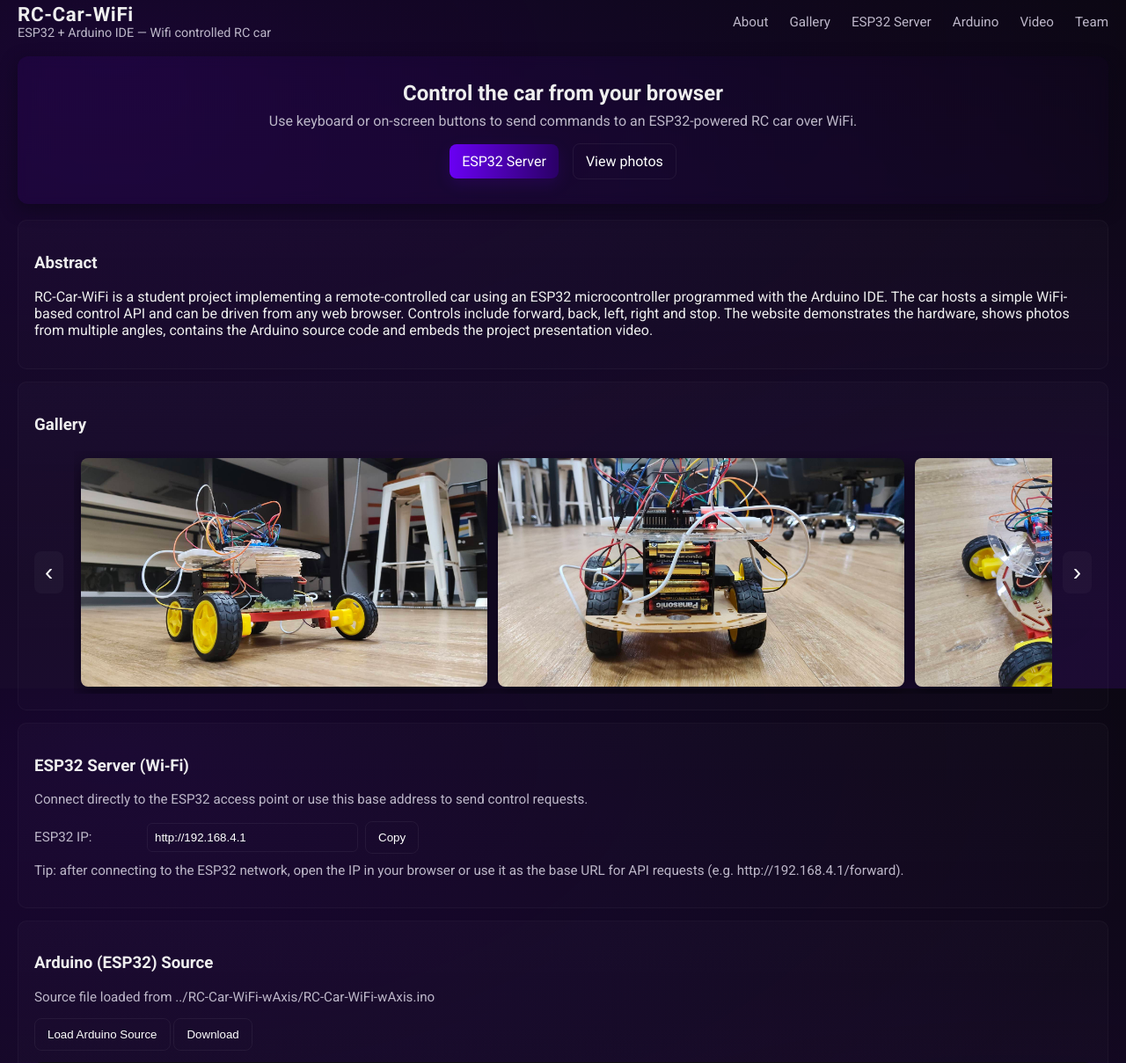
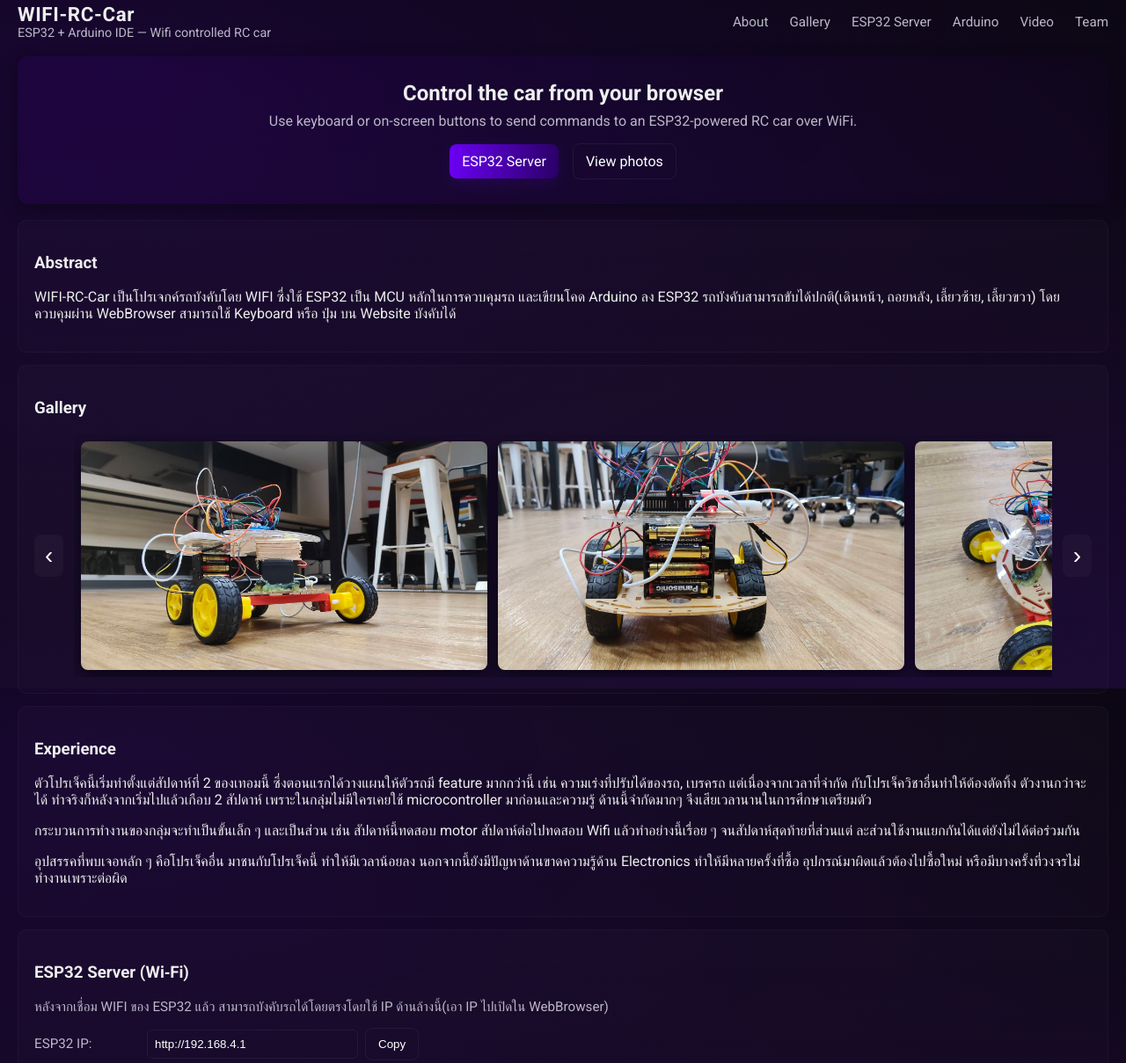
Before and after one commit to JapanSG/Physical-Computing-WIFI-RC-Car, a plain HTML site: page docs/index.html in a window 1280 px wide. Shown: the part 17-1226 px from the top of the page at 88% size. Drawn offline with Linux system fonts and the light colour scheme.

Commit message:
Add favicon and Experience Section

```diff
--- a/docs/index.html
+++ b/docs/index.html
@@ -3,15 +3,16 @@
 <head>
     <meta charset="UTF-8" />
     <meta name="viewport" content="width=device-width, initial-scale=1.0"/>
-    <title>WIFI RC Car Control — RC-Car-WiFi Project</title>
+    <title>WIFI RC Car Project</title>
 
     <link href="https://fonts.googleapis.com/css2?family=Roboto:wght@400;500;700&display=swap" rel="stylesheet">
     <link rel="stylesheet" href="styles.css">
+    <link rel="icon" type="image/x-icon" href="images/icon.png">
 </head>
 <body>
     <header class="site-header">
         <div class="brand">
-            <h1>RC-Car-WiFi</h1>
+            <h1>WIFI-RC-Car</h1>
             <p class="tag">ESP32 + Arduino IDE — Wifi controlled RC car</p>
         </div>
 
@@ -44,11 +45,9 @@
         <section id="project" class="card">
             <h3>Abstract</h3>
             <p>
-                RC-Car-WiFi is a student project implementing a remote-controlled car using an ESP32 microcontroller
-                programmed with the Arduino IDE. The car hosts a simple WiFi-based control API and can be driven from
-                any web browser. Controls include forward, back, left, right and stop. The website demonstrates the
-                hardware, shows photos from multiple angles, contains the Arduino source code and embeds the project
-                presentation video.
+                WIFI-RC-Car เป็นโปรเจกค์รถบังคับโดย WIFI ซื่งใช้ ESP32 เป็น MCU หลักในการควบคุมรถ และเขียนโคด Arduino ลง ESP32
+                รถบังคับสามารถขับได้ปกติ(เดินหน้า, ถอยหลัง, เลี้ยวซ้าย, เลี้ยวขวา) โดยควบคุมผ่าน WebBrowser สามารถใช้ Keyboard หรือ ปุ่ม
+                บน Website บังคับได้
             </p>
         </section>
 
@@ -63,25 +62,40 @@
             </div>
         </section>
 
+        <section id="project" class="card">
+            <h3>Experience</h3>
+            <p>
+                ตัวโปรเจ็คนี้เริ่มทำตั้งแต่สัปดาห์ที่ 2 ของเทอมนี้ ซึ่งตอนแรกได้วางแผนให้ตัวรถมี feature มากกว่านี้ เช่น
+                ความเร่งที่ปรับได้ของรถ, เบรครถ แต่เนื่องจากเวลาที่จำกัด กับโปรเจ็ควิชาอื่นทำให้ต้องตัดทิ้ง ตัวงานกว่าจะได้
+                ทำจริงก็หลังจากเริ่มไปแล้วเกือบ 2 สัปดาห์ เพราะในกลุ่มไม่มีใครเคยใช้ microcontroller มาก่อนและความรู้
+                ด้านนี้จำกัดมากๆ จึงเสียเวลานานในการศึกษาเตรียมตัว
+            </p>
+            <p>
+                กระบวนการทำงานของกลุ่มจะทำเป็นขั้นเล็ก ๆ และเป็นส่วน
+                เช่น สัปดาห์นี้ทดสอบ motor สัปดาห์ต่อไปทดสอบ Wifi แล้วทำอย่างนี้เรื่อย ๆ จนสัปดาห์สุดท้ายที่ส่วนแต่
+                ละส่วนใช้งานแยกกันได้แต่ยังไม่ได้ต่อร่วมกัน
+            </p>
+            <p>
+                อุปสรรคที่พบเจอหลัก ๆ คือโปรเจ็คอื่น มาชนกับโปรเจ็คนี้ ทำให้มีเวลาน้อยลง
+                นอกจากนี้ยังมีปัญหาด้านขาดความรู้ด้าน Electronics ทำให้มีหลายครั้งที่ซื้อ
+                อุปกรณ์มาผิดแล้วต้องไปซื้อใหม่ หรือมีบางครั้งที่วงจรไม่ทำงานเพราะต่อผิด
+            </p>
+        </section>
+
         <!-- REPLACED: Controls section removed and replaced with ESP32 server info -->
         <section id="server" class="card">
             <h3>ESP32 Server (Wi‑Fi)</h3>
-            <p class="muted">Connect directly to the ESP32 access point or use this base address to send control requests.</p>
+            <p class="muted">หลังจากเชื่อม WIFI ของ ESP32 แล้ว สามารถบังคับรถได้โดยตรงโดยใช้ IP ด้านล้างนี้(เอา IP ไปเปิดใน WebBrowser)</p>
 
             <div style="display:flex;flex-wrap:wrap;gap:8px;align-items:center;margin-top:12px;">
                 <label for="espIp" class="muted" style="min-width:120px">ESP32 IP:</label>
                 <input id="espIp" type="text" readonly value="http://192.168.4.1" style="padding:8px;border-radius:6px;border:1px solid rgba(255,255,255,0.06);background:transparent;color:#fff;width:240px;">
                 <button id="copyIpBtn" class="btn">Copy</button>
             </div>
-
-            <p class="control-hint muted" style="margin-top:10px">
-                Tip: after connecting to the ESP32 network, open the IP in your browser or use it as the base URL for API requests (e.g. http://192.168.4.1/forward).
-            </p>
         </section>
 
         <section id="arduino" class="card">
             <h3>Arduino (ESP32) Source</h3>
-            <p class="muted">Source file loaded from ../RC-Car-WiFi-wAxis/RC-Car-WiFi-wAxis.ino</p>
             <div class="code-actions">
                 <button id="loadCodeBtn" class="btn">Load Arduino Source</button>
                 <button id="downloadCodeBtn" class="btn">Download</button>
@@ -93,7 +107,7 @@
             <h3>Presentation Video</h3>
             <div class="video-wrap">
                 <!-- Replace VIDEO_ID with actual YouTube video id -->
-                <iframe id="ytPlayer" src="https://www.youtube.com/embed/VIDEO_ID" frameborder="0" allowfullscreen></iframe>
+                <iframe id="ytPlayer" src="https://www.youtube.com/embed/S_QohmxtWRE?si=L_s0Jvy-2aiuyIhK" frameborder="0" allowfullscreen></iframe>
             </div>
         </section>
 
@@ -125,7 +139,7 @@
     </main>
 
     <footer class="site-footer">
-        <small>© RC-Car-WiFi Project — Placeholders used for member photos and video. Update controller URL and VIDEO_ID.</small>
+        <small>© RC-Car-WiFi Project -- KMITL IT -- Year 2 Semester 1</small>
     </footer>
 
     <script src="script.js"></script>
```
Also changed, not shown: docs/images/icon.png (added).
